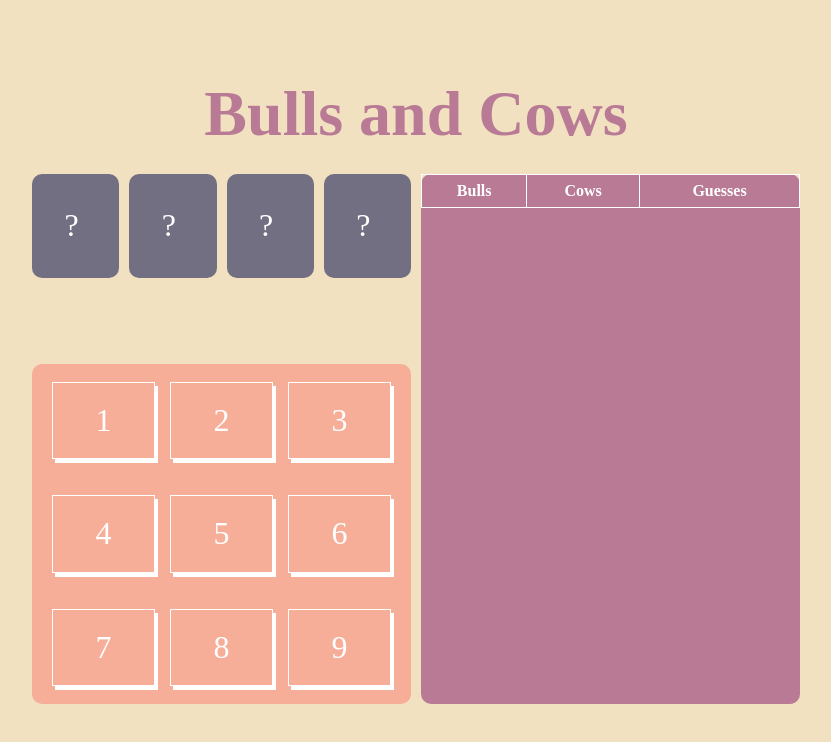
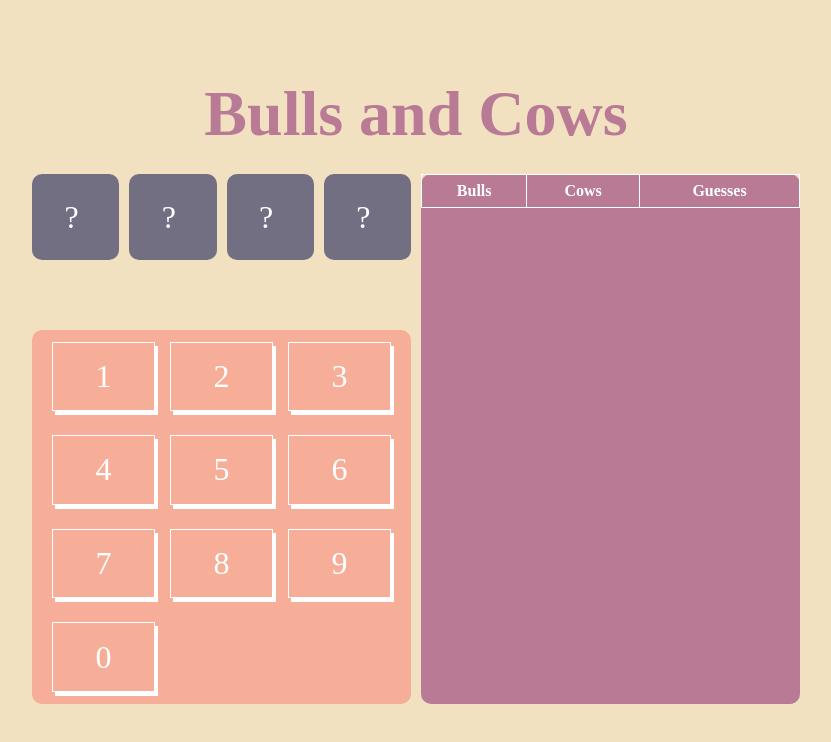
Before and after one commit to LoboRich/bulls-and-cow, a React (Create React App) app: page / in a window 1280 px wide. Shown: the top 742 px of the page, without its empty margins (224-1055 px from the left). Built offline with nearby package versions, Linux system fonts and the light colour scheme; a web font is replaced by a local one.

Commit message:
Generate random numbers

```diff
--- a/src/App.js
+++ b/src/App.js
@@ -1,4 +1,4 @@
-import React, {useState} from 'react';
+import React, {useState, useEffect} from 'react';
 import Board from './components/Board';
 import './App.css';
 import Form from './components/Form';
@@ -7,7 +7,7 @@ import Guesses from './components/Guesses';
 
 
 function App() {
-  const [secretNum, setSecretNum] = useState([1, 2, 4, 3]);
+  const [secretNum, setSecretNum] = useState([]);
   const [answers, setAnswers] = useState([]);
   const [guesses, setGuess] = useState([]);
   const [status, setStatus] = useState(false);
@@ -42,9 +42,11 @@ function App() {
   const checkCombination = (secret, guess) => {
     let countBulls = 0
     let countCows = 0
+    console.log(guess);
+    for (let i = 0; i < secret.length; i++) {
 
-    for (let i = 0; i < secret.length; i++) {
       if (guess.includes(secret[i]) && secret[i] === guess[i]) {
+
         countBulls++
       } else if (guess.includes(secret[i])) {
         countCows++
@@ -57,6 +59,19 @@ function App() {
       bull: countBulls
     }
   }
+
+  const generateRandomNumber = () => {
+    const combination = Math.floor(1000 + Math.random() * 9000);
+    return isUnique(combination) ? Array.from(String(combination), Number) : generateRandomNumber()
+  }
+
+  const isUnique = (combination) => {
+    return !/(.).*?\1/.test(combination)
+  }
+
+  useEffect(() => {
+    setSecretNum(generateRandomNumber())
+  }, [])
 
   return (
     <div className="App">
--- a/src/components/Form.js
+++ b/src/components/Form.js
@@ -12,6 +12,7 @@ function Form({keyPress}) {
         <span className='key' onClick={() => keyPress(7)}>7</span>
         <span className='key' onClick={() => keyPress(8)}>8</span>
         <span className='key' onClick={() => keyPress(9)}>9</span>
+        <span className='key' onClick={() => keyPress(0)} style={{flexGrow:3}}>0</span>
     </div>
   );
 }
```
